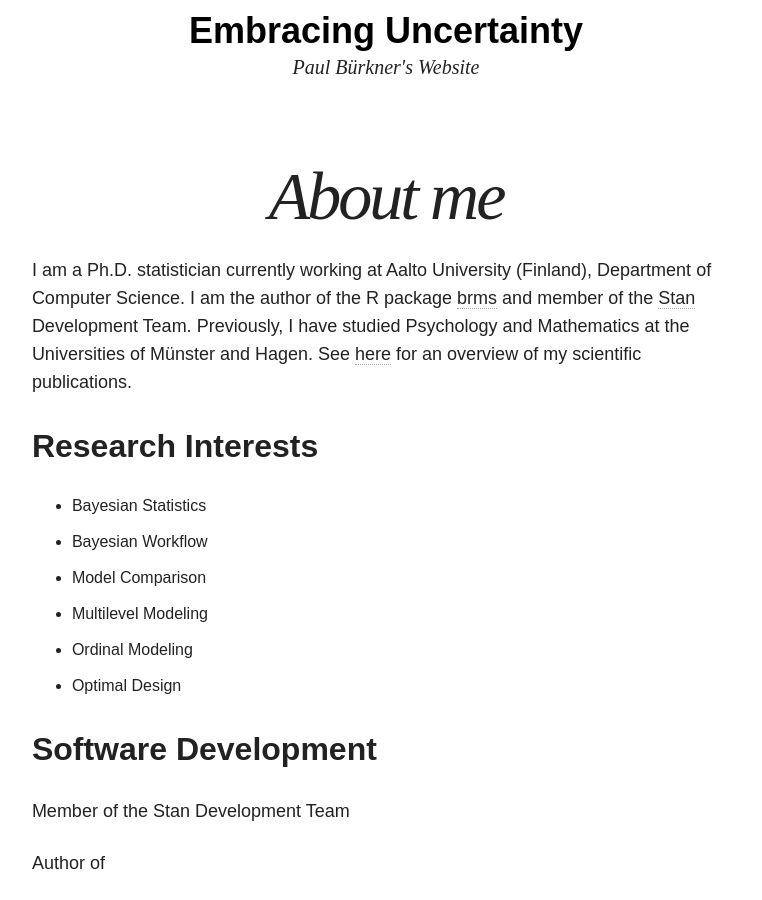
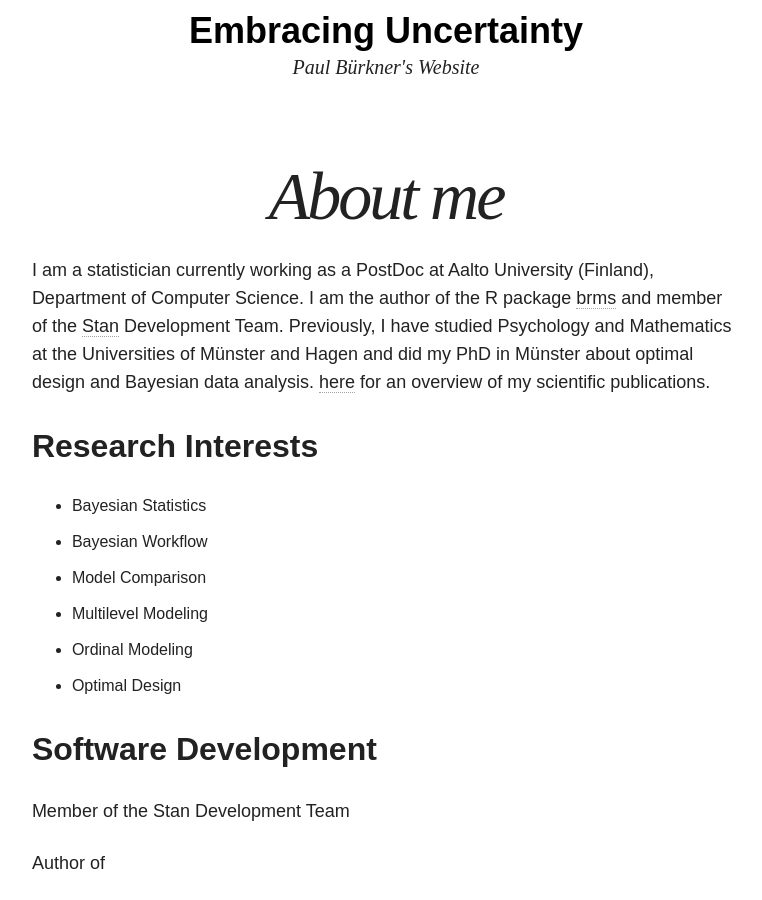
Before and after one commit to paul-buerkner/paul-buerkner.github.io, a Jekyll site: the page built from about/index.md, in a window 1280 px wide and 900 px high, scrolled down 316 px. Shown: the whole window, without its empty margins (254-1016 px from the left). Built offline with Jekyll 4.4.1, drawn with Linux system fonts in a browser that asks for light colours; nearby versions of some CDN libraries.

Commit message:
improve short bio

```diff
--- a/about/index.md
+++ b/about/index.md
@@ -9,11 +9,12 @@
 #   creditlink: http://wegraphics.net/downloads/free-ultimate-blurred-background-pack/
 ---
 
-I am a Ph.D. statistician currently working at Aalto University
+I am a statistician currently working as a PostDoc at Aalto University
 (Finland), Department of Computer Science. I am the author of the R package
 [brms](https://github.com/paul-buerkner/brms) and member of the
 [Stan](http://mc-stan.org/) Development Team. Previously, I have studied
-Psychology and Mathematics at the Universities of Münster and Hagen. See
+Psychology and Mathematics at the Universities of Münster and Hagen
+and did my PhD in Münster about optimal design and Bayesian data analysis.
 [here](../publications) for an overview of my scientific publications.
 
 ## Research Interests
```
